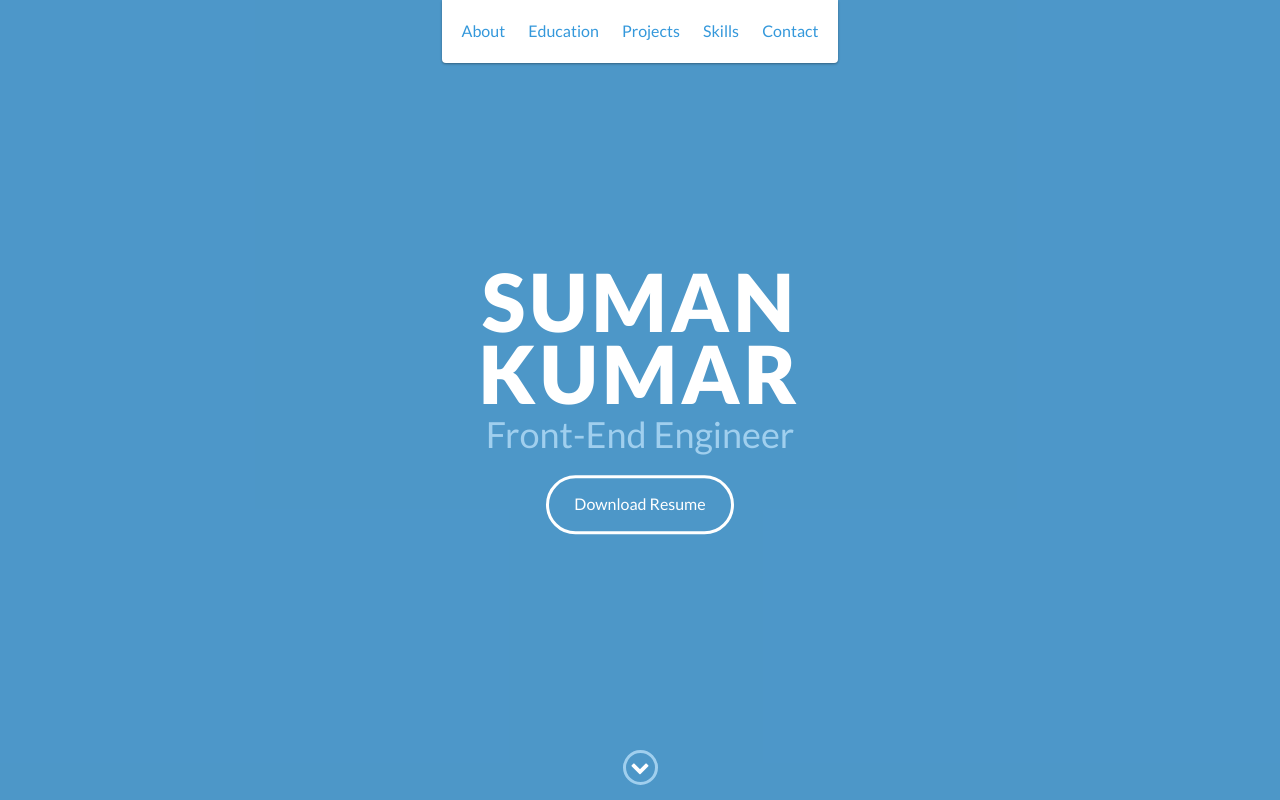
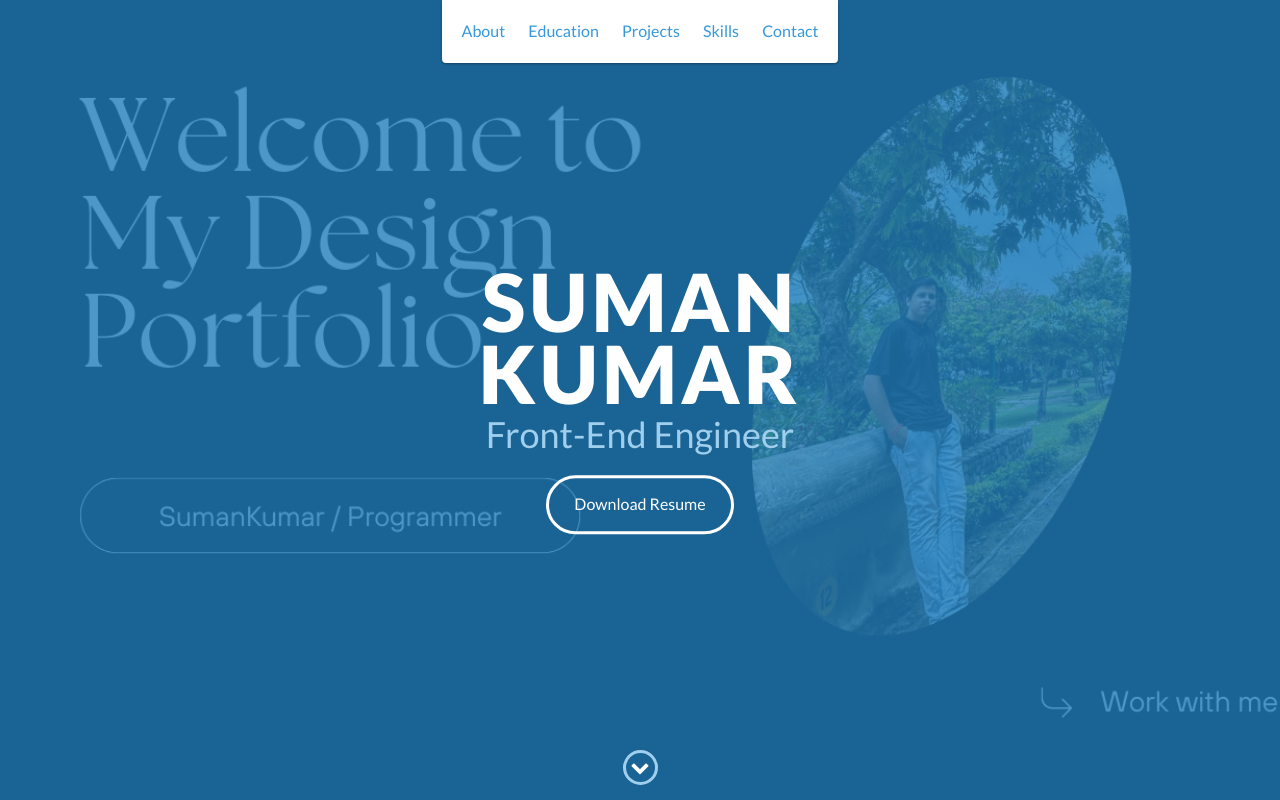
Before and after one commit to Sumanx16/Sumanx16.github.io, a website: page index.html in a window 1280 px wide. Shown: the top 800 px of the page. Drawn offline with nearby package versions, Linux system fonts and the light colour scheme; files that its build step writes are made by us from their sources.

Commit message:
Update styles.scss

```diff
--- a/scss/styles.scss
+++ b/scss/styles.scss
@@ -350,7 +350,7 @@ footer {
     height: 100vh;
     min-height: 500px;
     max-height: 1080px;
-    background: url(../images/Home.jpg);
+    background: url(../images/Home.png);
     background-size: cover;
     padding: 15px;
     overflow: hidden;
```
